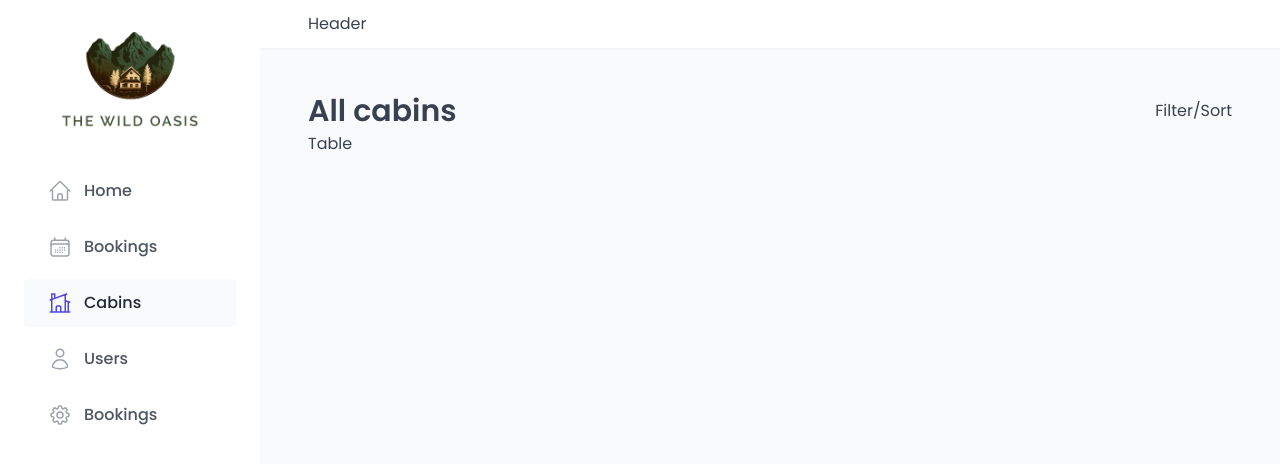
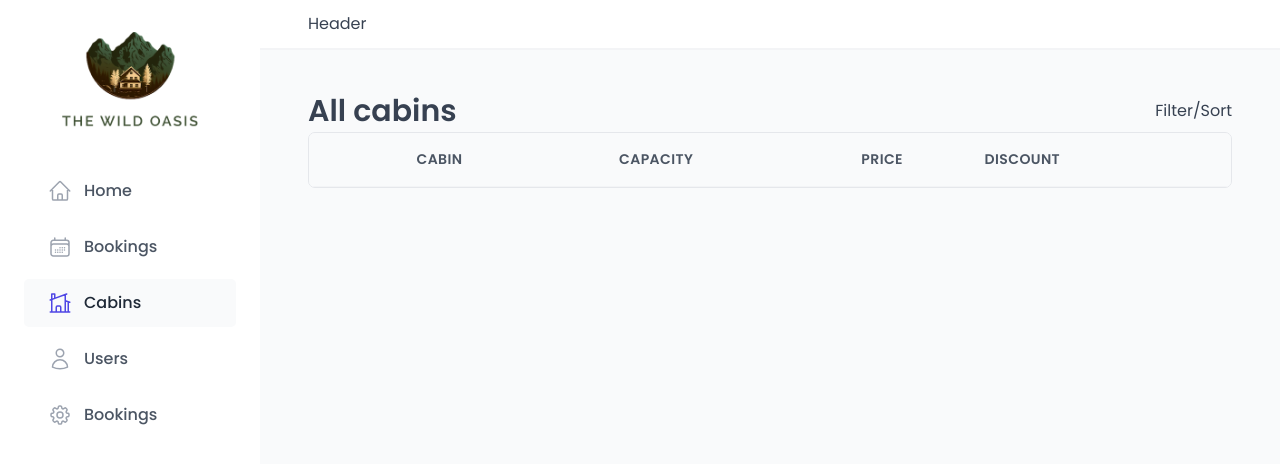
Before and after one commit to ritikkamboj/the-wild-oasis, a React (Vite) app: page /cabins in a window 1280 px wide. Shown: the top 464 px of the page. Built offline with nearby package versions, Linux system fonts and the light colour scheme; no server answers; the database is empty; a web font is replaced by a local one.

Commit message:
use of custom thml styled components ans assigning role also

```diff
--- a/src/features/cabins/CabinTable.jsx
+++ b/src/features/cabins/CabinTable.jsx
@@ -42,7 +42,16 @@ function CabinTable() {
   if (isLoading) return <Spinner />;
 
   return (
-  <div>Table</div>
+  <Table role='table'>
+    <TableHeader role='row'>
+      <div></div>
+      <div>Cabin</div>
+      <div>Capacity</div>
+      <div>Price</div>
+      <div>Discount</div>
+      <div></div>
+    </TableHeader>
+  </Table>
   );
 }
 
```
